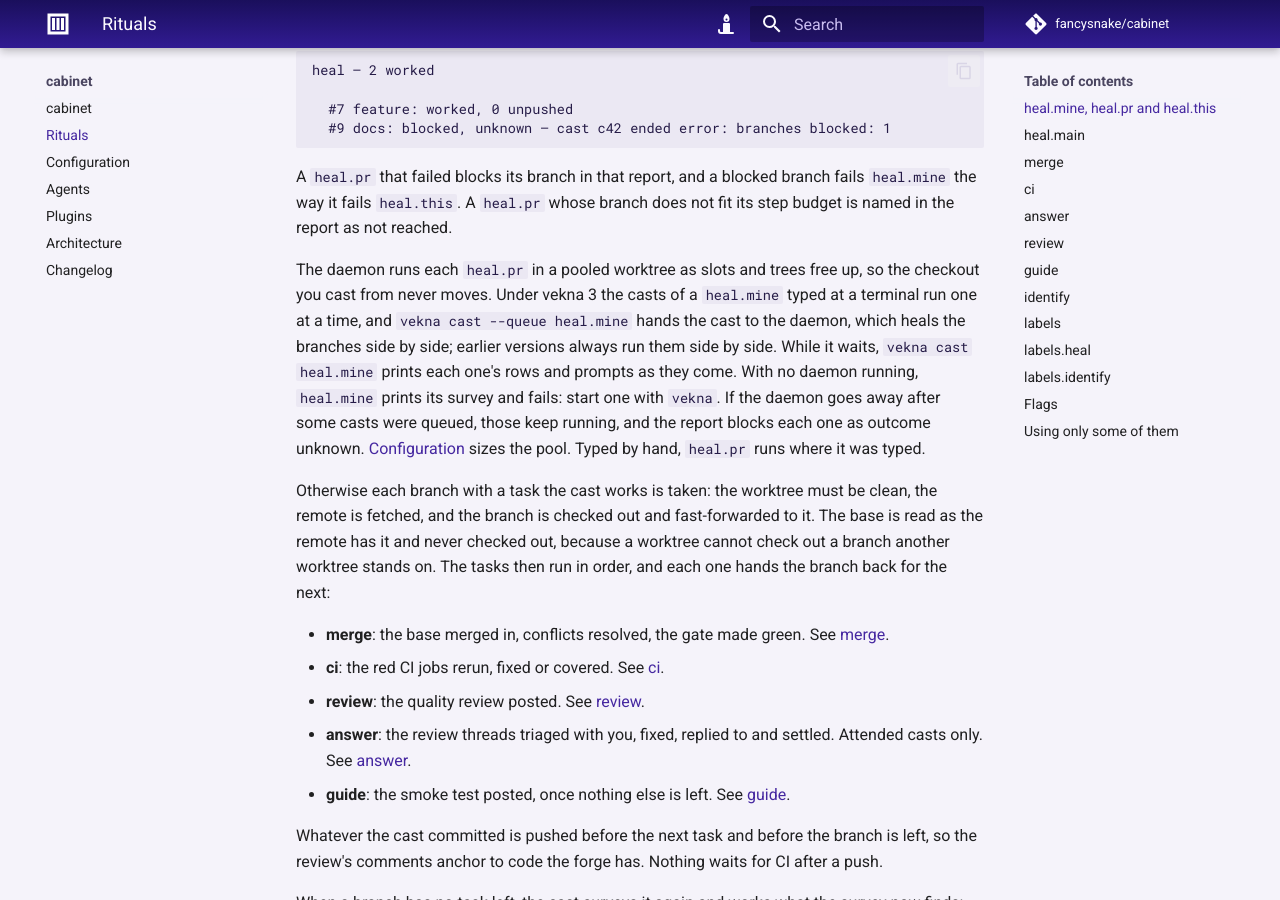
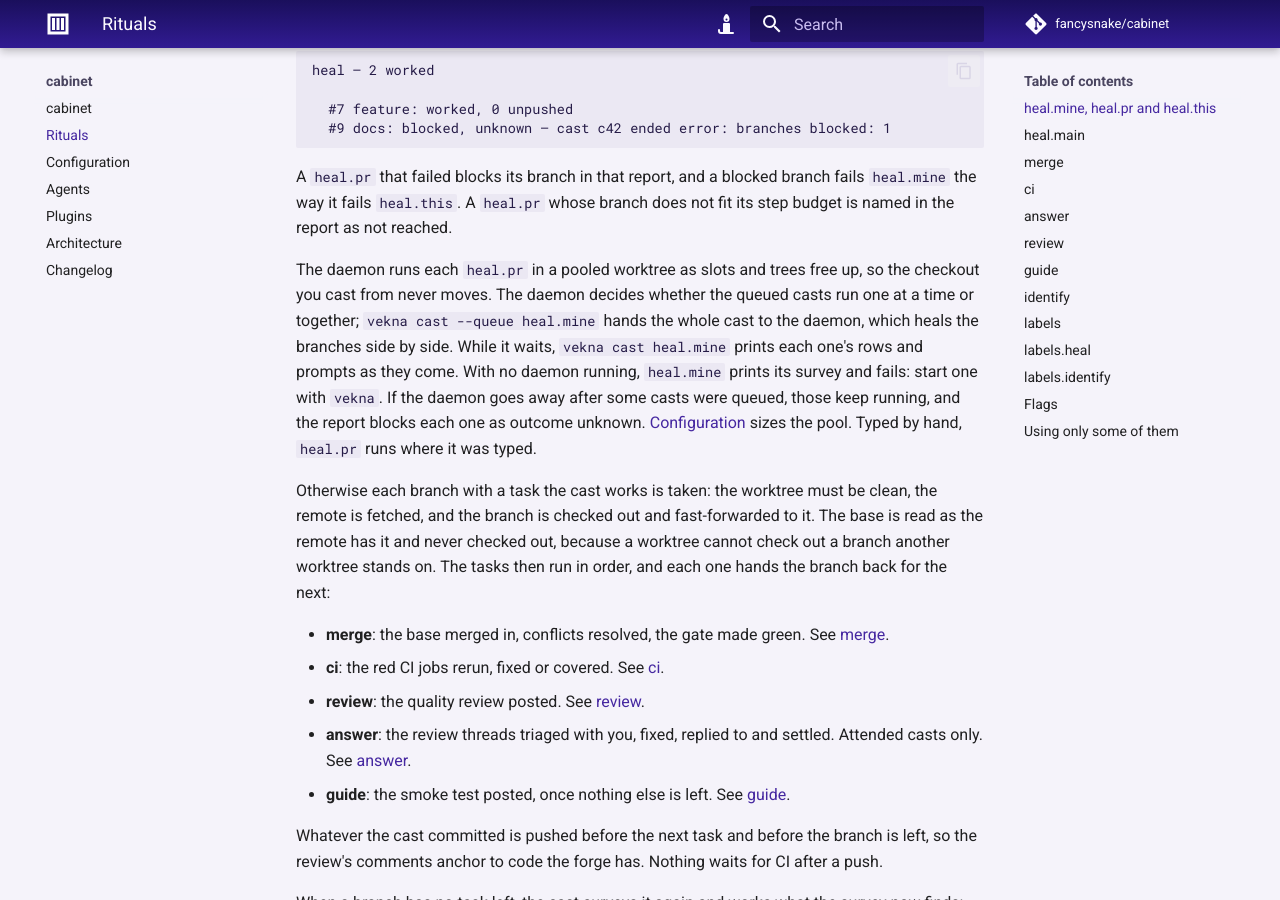
Before and after one commit to fancysnake/cabinet, an MkDocs documentation site: the page built from docs/rituals.md, in a window 1280 px wide and 900 px high, scrolled down 1487 px. Built offline with MkDocs 1.6.1 and Material for MkDocs 9.7.7, drawn with Linux system fonts in a browser that asks for light colours; comment, search, counter and statistics services are not loaded.

Commit message:
chore: act on the review triage

```diff
--- a/README.md
+++ b/README.md
@@ -22,8 +22,7 @@ Grouped by school, the way a spellbook is.
   queues a `heal.pr --number N` on the vekna daemon for each one with work,
   then waits for them and reports what became of each branch.
   The daemon runs each in a pooled worktree, so your own checkout never
-  moves: one at a time for a cast typed at a terminal, side by side for
-  `vekna cast --queue heal.mine`. An unattended cast leaves review threads for you.
+  moves. An unattended cast leaves review threads for you.
   `--plan-only true` stops after the survey and changes nothing.
 - **`heal.main`**: fixes a red base. Where a configured CI job is red on the
   base and no fix of yours is open, it cuts a branch from the base, has an
--- a/docs/rituals.md
+++ b/docs/rituals.md
@@ -60,11 +60,10 @@ branch fails `heal.mine` the way it fails `heal.this`. A `heal.pr` whose
 branch does not fit its step budget is named in the report as not reached.
 
 The daemon runs each `heal.pr` in a pooled worktree as slots and trees free
-up, so the checkout you cast from never moves. Under vekna 3 the casts of a
-`heal.mine` typed at a terminal run one at a time, and
-`vekna cast --queue heal.mine` hands the cast to the daemon, which heals the
-branches side by side; earlier versions always run them side by side. While
-it waits, `vekna cast heal.mine` prints each one's rows and
+up, so the checkout you cast from never moves. The daemon decides whether the
+queued casts run one at a time or together; `vekna cast --queue heal.mine`
+hands the whole cast to the daemon, which heals the branches side by side.
+While it waits, `vekna cast heal.mine` prints each one's rows and
 prompts as they come. With no daemon running, `heal.mine` prints its survey
 and fails: start one with `vekna`. If the daemon goes away after some
 casts were queued, those keep running, and the report blocks each one as
```
Also changed, not shown: 2 other files.
